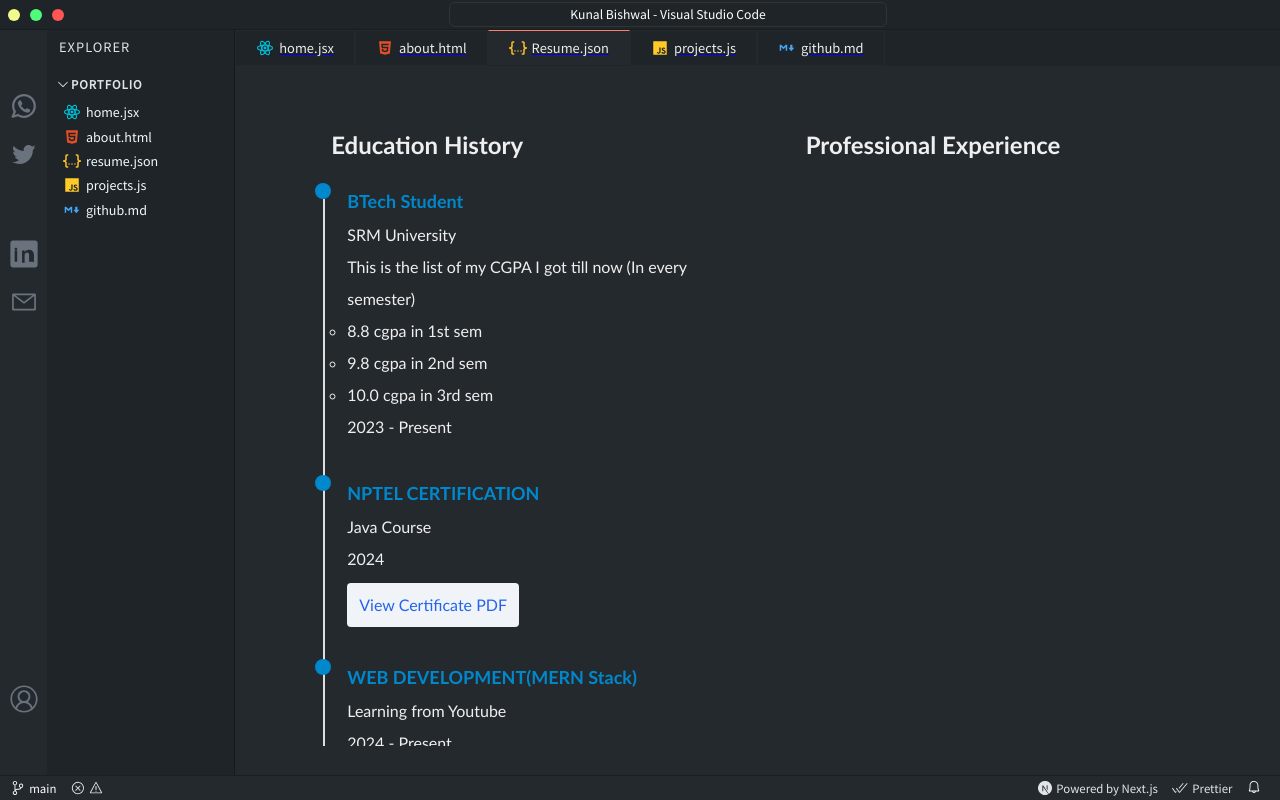
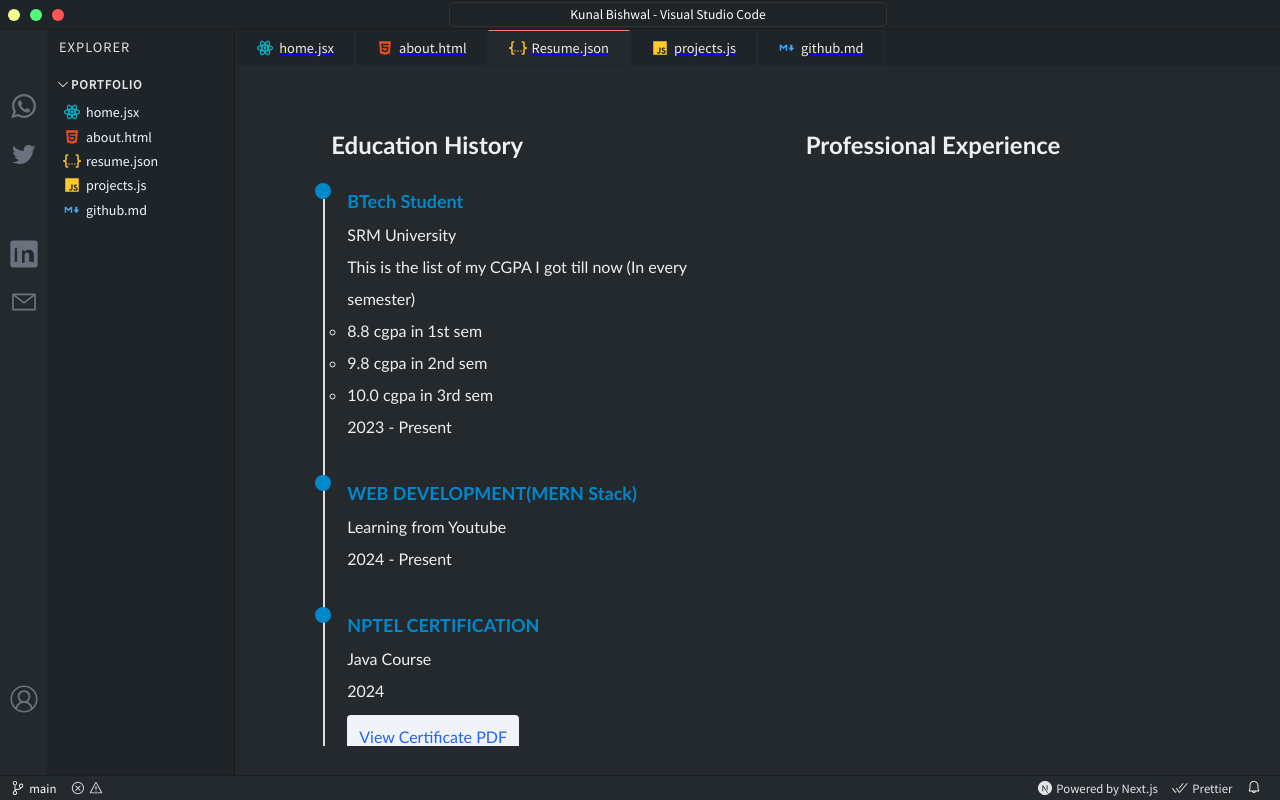
Before and after one commit to KunalBishwal/Portfolio_IDE, a Next.js app: page /resume in a window 1280 px wide. Built offline with nearby package versions, Linux system fonts and the light colour scheme; some icons are missing.

Commit message:
Update resume.jsx

```diff
--- a/pages/resume.jsx
+++ b/pages/resume.jsx
@@ -18,6 +18,14 @@ const ContactPage = () => {
           <div>2023 - Present</div>
         </div>
 
+
+
+         <div className={styles.item}>
+          <h4 className={styles.resumeHead}>WEB DEVELOPMENT(MERN Stack)</h4>
+          <div>Learning from Youtube</div>
+          <div>2024 - Present</div>
+        </div>
+
          <div className={styles.item}>
           <h4 className={styles.resumeHead}>NPTEL CERTIFICATION</h4>
           <div>Java Course</div>
@@ -31,12 +39,6 @@ const ContactPage = () => {
             View Certificate PDF
           </a>
          </div>
-
-         <div className={styles.item}>
-          <h4 className={styles.resumeHead}>WEB DEVELOPMENT(MERN Stack)</h4>
-          <div>Learning from Youtube</div>
-          <div>2024 - Present</div>
-        </div>
 
         <div className={styles.item}>
           <h4 className={styles.resumeHead}>PYTHON, JAVA, C, C++</h4>
```
